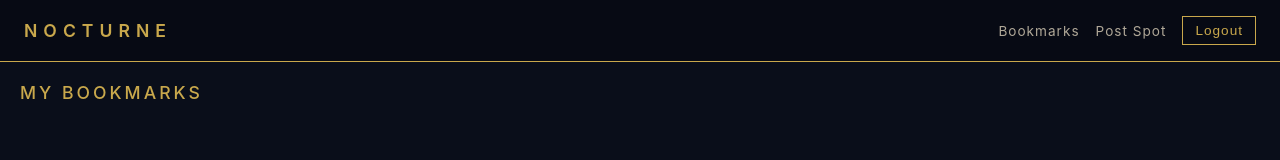
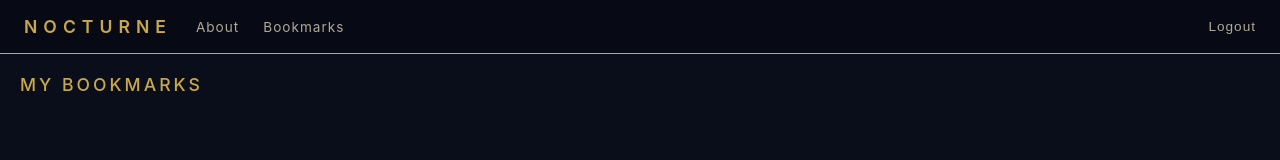
Before and after one commit to ohkyounghun/Nocturne, a website with bundled scripts: page client/bookmarks.html in a window 1280 px wide. Built offline with nearby package versions, Linux system fonts and the light colour scheme; no server answers; sample sign-in values are in the browser's storage.

Commit message:
feat: add about page, unify header nav, add footer across pages

```diff
--- a/client/bookmarks.html
+++ b/client/bookmarks.html
@@ -10,14 +10,15 @@
 
 <!-- Header / Nav -->
 <header class="header">
-    <a href="index.html" class="logo">NOCTURNE</a>
-    <nav class="nav">
-        <a href="login.html" id="nav-login">Login</a>
-        <a href="register.html" id="nav-register">Register</a>
-        <a href="bookmarks.html" id="nav-bookmarks" class="hidden">Bookmarks</a>
-        <a href="post-spot.html" id="nav-submit" class="hidden">Post Spot</a>
+    <div class="header-left">
+        <a href="index.html" class="logo">NOCTURNE</a>
+        <a href="about.html" class="nav-link">About</a>
+        <a href="bookmarks.html" id="nav-bookmarks" class="nav-link hidden">Bookmarks</a>
+    </div>
+    <div class="header-right">
+        <a href="login.html" id="nav-login" class="nav-link">Login</a>
         <button id="nav-logout" class="hidden">Logout</button>
-    </nav>
+    </div>
 </header>
 
 <!-- Bookmarks -->
--- a/client/css/style.css
+++ b/client/css/style.css
@@ -91,15 +91,27 @@ a:hover {
     color: #c9a84c;
 }
 
-.nav button {
+/* logout button */
+#nav-logout {
     background: none;
-    border: 1px solid #c9a84c;
-    color: #c9a84c;
-    padding: 6px 12px;
-    cursor: pointer;
+    border: none;
+    color: #b0a898;
     font-size: 0.85rem;
     letter-spacing: 1px;
-    transition: all 0.2s;
+    cursor: pointer;
+    padding: 0;
+}
+
+#nav-logout:hover {
+    color: #c9a84c;
+}
+
+/* prevent nav flash on page load */
+#nav-login,
+#nav-register,
+#nav-logout,
+#nav-bookmarks {
+    visibility: hidden;
 }
 
 .nav button:hover {
--- a/client/js/utils.js
+++ b/client/js/utils.js
@@ -56,6 +56,12 @@ export function updateAuthNav() {
         if (navSubmit) navSubmit.classList.add('hidden');
         if (navLogout) navLogout.classList.add('hidden');
     }
+
+    // reveal nav after auth state is applied
+    if (navLogin) navLogin.style.visibility = 'visible';
+    if (navRegister) navRegister.style.visibility = 'visible';
+    if (navLogout) navLogout.style.visibility = 'visible';
+    if (navBookmarks) navBookmarks.style.visibility = 'visible';
 }
 
 // Logout — clear token and redirect to index
```
Also changed, not shown: client/about.html (+7 -4 lines), client/detail.html (+9 -8 lines), client/index.html (+1 -2 lines), client/post-spot.html (+11 -7 lines).
